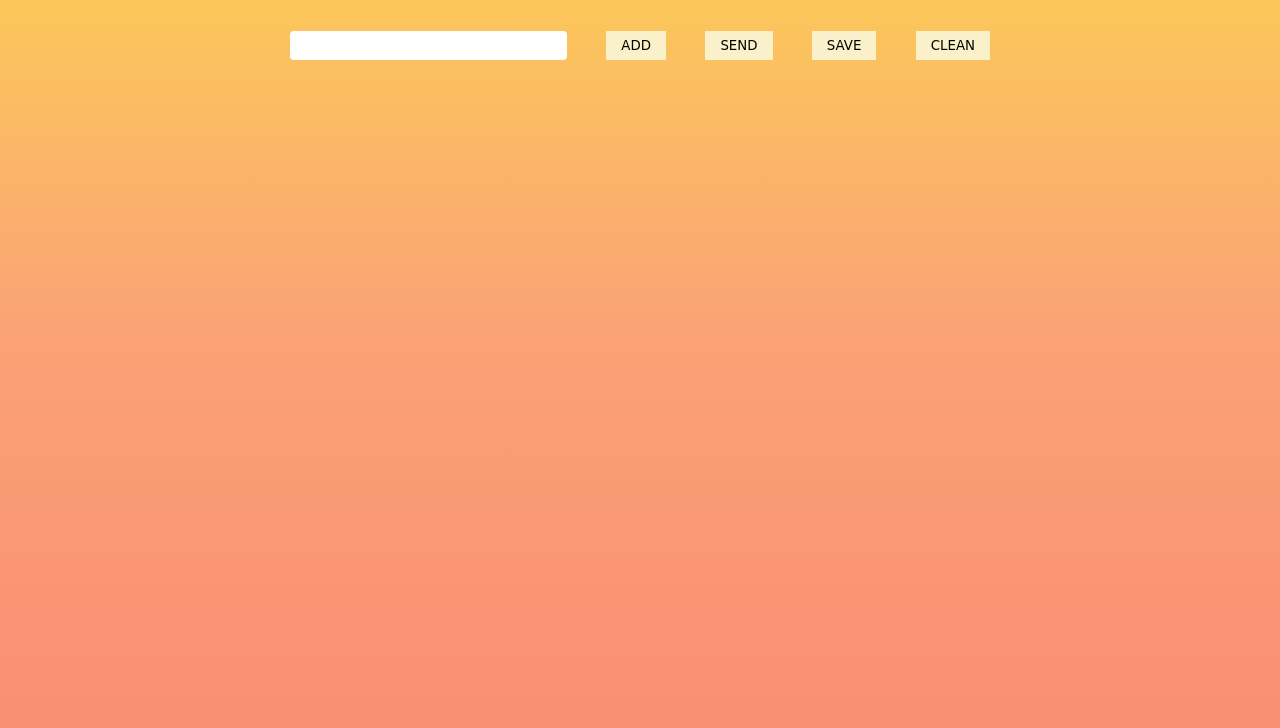
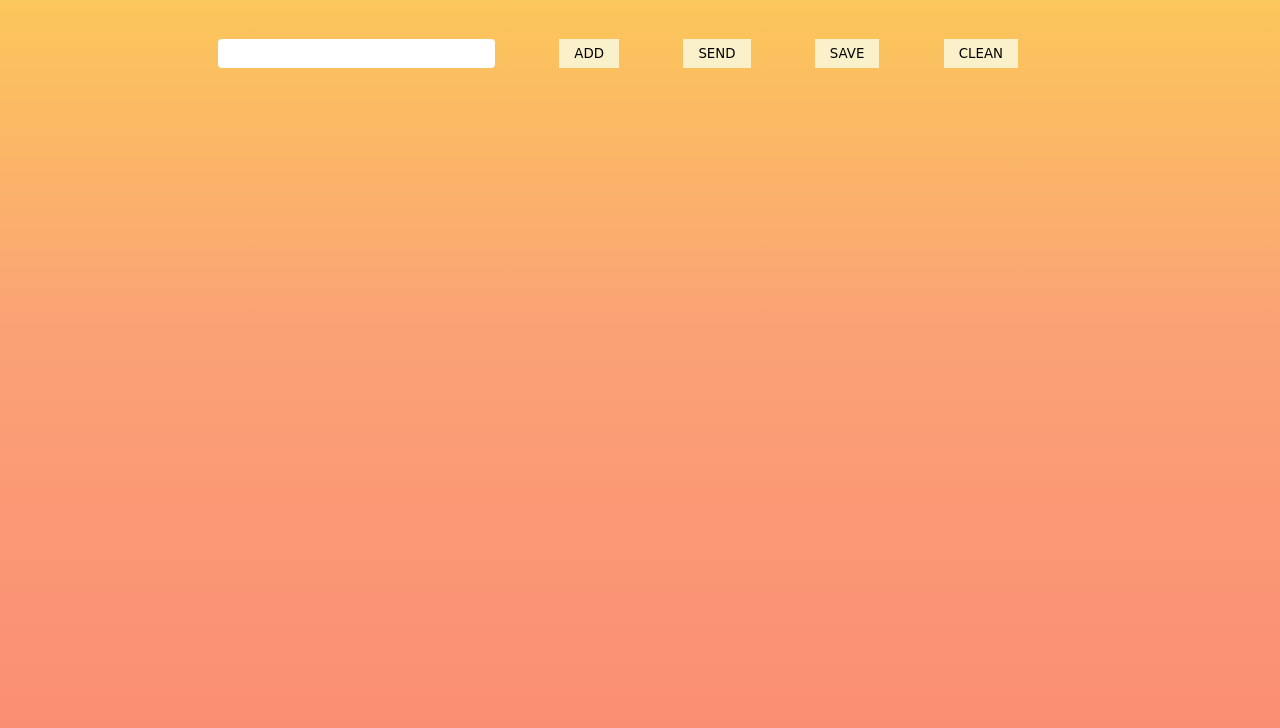
Before and after one commit to sheybusta/Shopping-list-MDN, a website with bundled scripts: page index.html in a window 1280 px wide. Shown: the part 72-800 px from the top of the page. Built offline with nearby package versions, Linux system fonts and the light colour scheme; a web font is replaced by a local one.

Commit message:
style-input-and-item-list

```diff
--- a/public/style.css
+++ b/public/style.css
@@ -30,7 +30,7 @@ body {
    align-content: center;
    justify-content: space-between;
    flex-direction: column;
-   width: 110vh;
+   width: 130vh;
    /* height: 50em;
    margin-top: 30px;
    height: 80vh;  */
@@ -43,8 +43,9 @@ body {
    flex-direction: row;
    align-content: center;
    justify-content: space-between;
-   padding: 2rem;
-   margin: 2.5rem;
+   /* padding: 2rem; */
+   margin: 3rem;
+   width: 100vh ;
 
 }
 
@@ -64,6 +65,7 @@ body {
 
 #the-list {
     list-style-type: none;
+    text-align: center;
 }
 
 #input-field {
```
